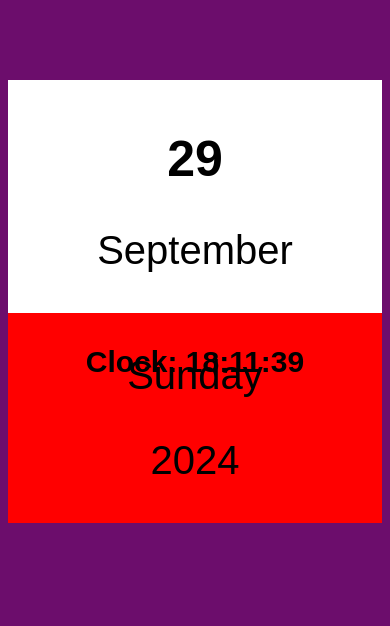
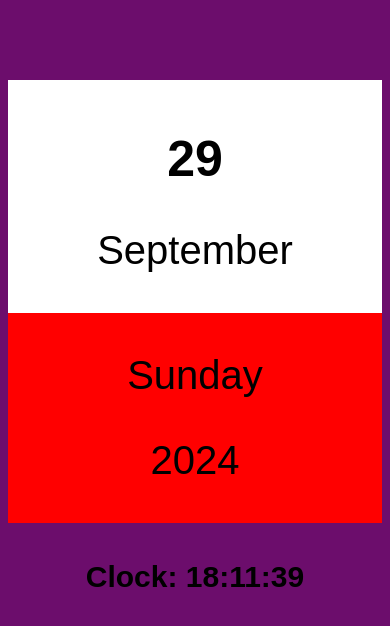
Before and after one commit to suadpllana/calendar, a React (Vite) app: page / in a window 390 px wide. Shown: the top 626 px of the page. Built offline with nearby package versions, Linux system fonts and the light colour scheme.

Commit message:
first commit

```diff
--- a/src/index.css
+++ b/src/index.css
@@ -35,6 +35,9 @@ p{
 }
 
 @media (max-width: 767px){
+  .time{
+    margin-top: 15rem;
+  }
   .calendar{
    margin-left: 0;
     width: 100%;
```
Also changed, not shown: 1 other file (tests, documents, lock files or other folders).
